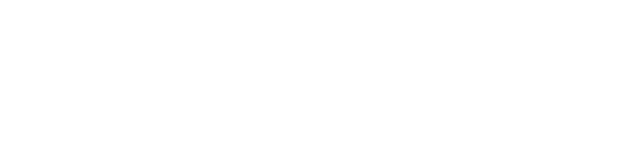
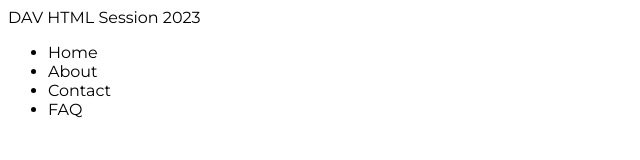
Before and after one commit to tripathisatwik/bca_sl_2023_topics, a plain HTML site: page day_1/index.html in a window 1280 px wide. Shown: the whole page, without its empty margins (0-640 px from the left). Drawn offline with Linux system fonts and the light colour scheme.

Commit message:
Font added

```diff
--- a/day_1/css/style.css
+++ b/day_1/css/style.css
@@ -0,0 +1,4 @@
+@import url('https://fonts.googleapis.com/css2?family=Montserrat:ital,wght@0,100;0,200;0,300;0,400;0,500;0,600;0,700;0,800;0,900;1,100;1,200;1,300;1,400;1,500;1,600;1,700;1,800;1,900&display=swap');
+*{
+    font-family: Montserrat, sans-serif;
+}
--- a/day_1/index.html
+++ b/day_1/index.html
@@ -3,9 +3,19 @@
 <head>
     <meta charset="UTF-8">
     <meta name="viewport" content="width=device-width, initial-scale=1.0">
-    <title>Document</title>
+    <title>Day One - Simple Navigation</title>
+    <!--External css -->
+    <link rel="stylesheet" href="css/style.css">
 </head>
 <body>
-
+    <header>DAV HTML Session 2023</header>
+    <nav>
+        <ul>
+            <li>Home</li>
+            <li>About</li>
+            <li>Contact</li>
+            <li>FAQ</li>
+        </ul>
+    </nav>
 </body>
 </html>
```
